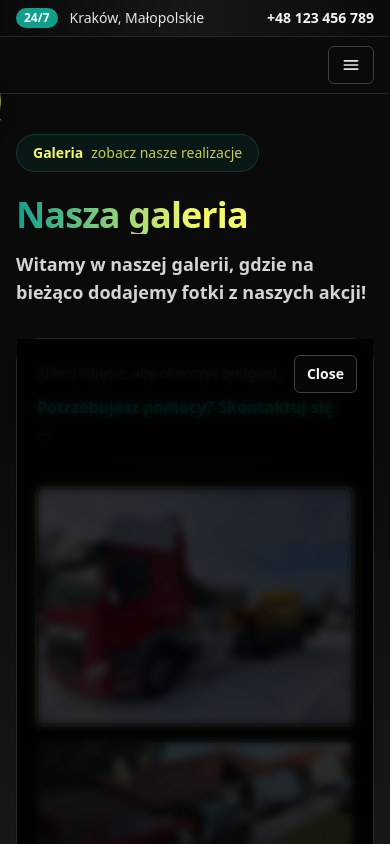
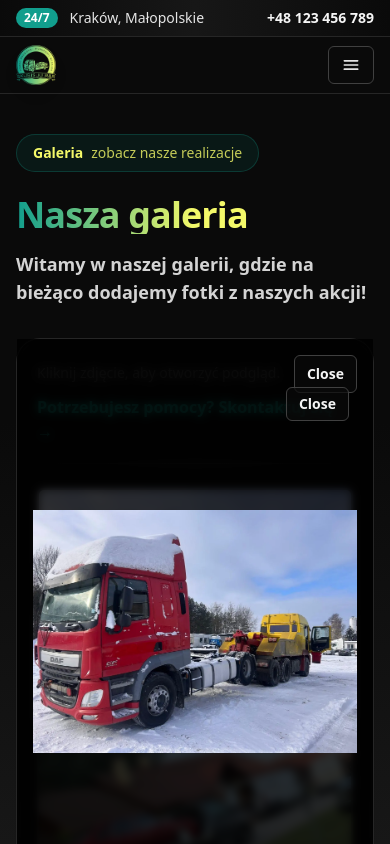
Before and after one commit to infanymous/skubisuu, a Next.js app: page /gallery in a window 390 px wide. Both pictures are taken after a click on the button 195 px from the left and 606 px from the top of the page. Shown: the top 844 px of the page. Built offline with nearby package versions, Linux system fonts and the light colour scheme.

Commit message:
placement of logo, gallery wip

```diff
--- a/src/components/GalleryGrid.tsx
+++ b/src/components/GalleryGrid.tsx
@@ -1,7 +1,7 @@
 "use client";
 
 import Image from 'next/image';
-import { useCallback, useEffect, useMemo, useState } from 'react';
+import { useCallback, useEffect, useMemo, useRef, useState } from 'react';
 
 export type GalleryImage = {
 	src: string;
@@ -19,6 +19,9 @@ export default function GalleryGrid({ images }: Props) {
 	const active = useMemo(() => (activeIndex === null ? null : images[activeIndex]), [activeIndex, images]);
 
 	const close = useCallback(() => setActiveIndex(null), []);
+
+	const containerRef = useRef<HTMLDivElement | null>(null);
+	const closeBtnRef = useRef<HTMLButtonElement | null>(null);
 
 	const prev = useCallback(() => {
 		setActiveIndex((current) => {
@@ -44,12 +47,15 @@ export default function GalleryGrid({ images }: Props) {
 		};
 
 		document.addEventListener('keydown', onKeyDown);
-		const previousOverflow = document.body.style.overflow;
-		document.body.style.overflow = 'hidden';
+
+		// ensure modal container is scrolled to top on open (mobile) and focus close
+		setTimeout(() => {
+			containerRef.current?.scrollTo?.({ top: 0, behavior: 'auto' });
+			closeBtnRef.current?.focus?.();
+		}, 0);
 
 		return () => {
 			document.removeEventListener('keydown', onKeyDown);
-			document.body.style.overflow = previousOverflow;
 		};
 	}, [close, isOpen, next, prev]);
 
@@ -80,12 +86,13 @@ export default function GalleryGrid({ images }: Props) {
 
 			{isOpen && active ? (
 				<div
-					className="fixed inset-0 z-[100] bg-black/80 backdrop-blur-sm"
+					className="fixed inset-0 z-[100] bg-black/80 backdrop-blur-sm pointer-events-auto"
 					role="dialog"
 					aria-modal="true"
-					onMouseDown={(e) => {
+					onClick={(e) => {
 						if (e.target === e.currentTarget) close();
 					}}
+					style={{ touchAction: 'auto' }}
 				>
 					<div className="absolute top-4 right-4 flex items-center gap-2">
 						<button
@@ -119,14 +126,22 @@ export default function GalleryGrid({ images }: Props) {
 						</button>
 					</div>
 
-					<div className="mx-auto flex h-full w-full items-center justify-center px-4 py-10">
-						<div className="relative h-[82vh] w-[92vw] max-w-6xl">
+					<div ref={containerRef} className="mx-auto flex h-full w-full items-start sm:items-center justify-center px-4 py-10 overflow-auto">
+						<div className="relative h-[60vh] sm:h-[82vh] w-[92vw] max-w-6xl">
+							<button
+								type="button"
+								onClick={close}
+								ref={closeBtnRef}
+								className="absolute top-2 right-2 z-20 block rounded-md border border-neutral-700 bg-neutral-950/70 px-3 py-1.5 text-sm font-semibold text-neutral-100 hover:bg-neutral-900 sm:hidden"
+							>
+								Close
+							</button>
 							<Image
 								src={active.src}
 								alt={active.alt}
 								fill
 								sizes="92vw"
-								className="object-contain"
+								className="object-contain pointer-events-auto"
 								priority
 							/>
 						</div>
--- a/src/components/Navbar.tsx
+++ b/src/components/Navbar.tsx
@@ -68,7 +68,7 @@ export default function Navbar() {
 				<div className="flex items-center gap-3">
 					<Link
 						href="/"
-						className="relative z-10 block h-10 w-44 sm:w-56 md:w-64 overflow-visible -ml-4 sm:-ml-8 md:-ml-12"
+						className="relative z-10 block h-10 w-44 sm:w-56 md:w-64 overflow-visible ml-0 sm:-ml-8 md:-ml-12"
 						aria-label="My Company home"
 						onClick={() => setIsOpen(false)}
 					>
@@ -78,7 +78,7 @@ export default function Navbar() {
 							width={520}
 							height={520}
 							priority
-							className="absolute left-[calc(100%-15em)] top-[calc(100%+1em)] h-20 sm:h-24 md:h-32 w-auto -translate-x-4 sm:-translate-x-6 md:-translate-x-8 -translate-y-1/2 drop-shadow-lg"
+							className="relative h-10 sm:absolute sm:left-[calc(100%-15em)] sm:top-[calc(100%+1em)] sm:h-24 md:h-32 w-auto sm:-translate-x-6 md:-translate-x-8 sm:-translate-y-1/2 drop-shadow-lg"
 						/>
 					</Link>
 				</div>
```
Also changed, not shown: 9 other files (tests, documents, lock files or other folders).
